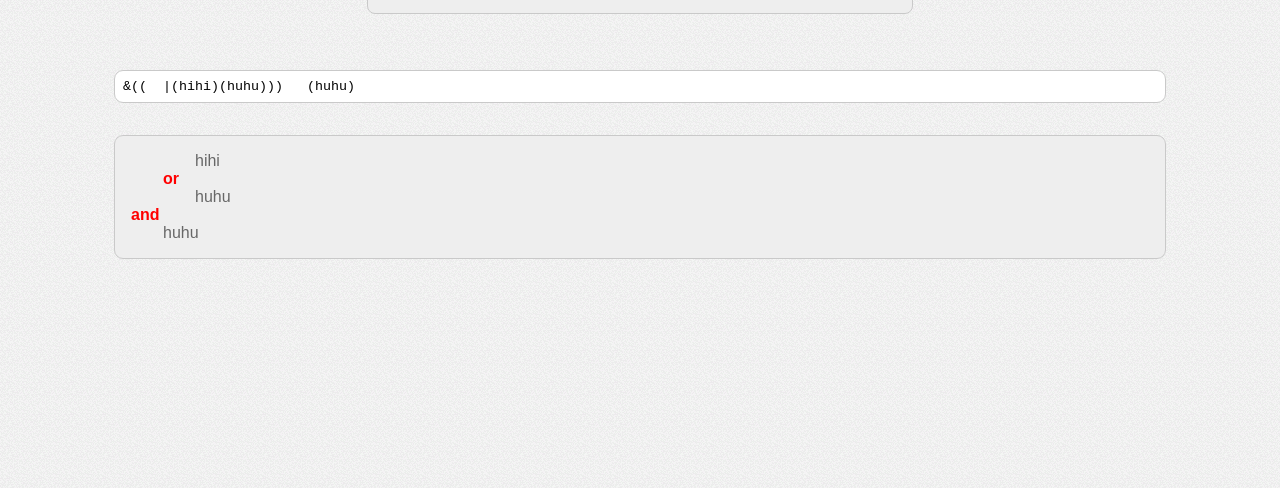
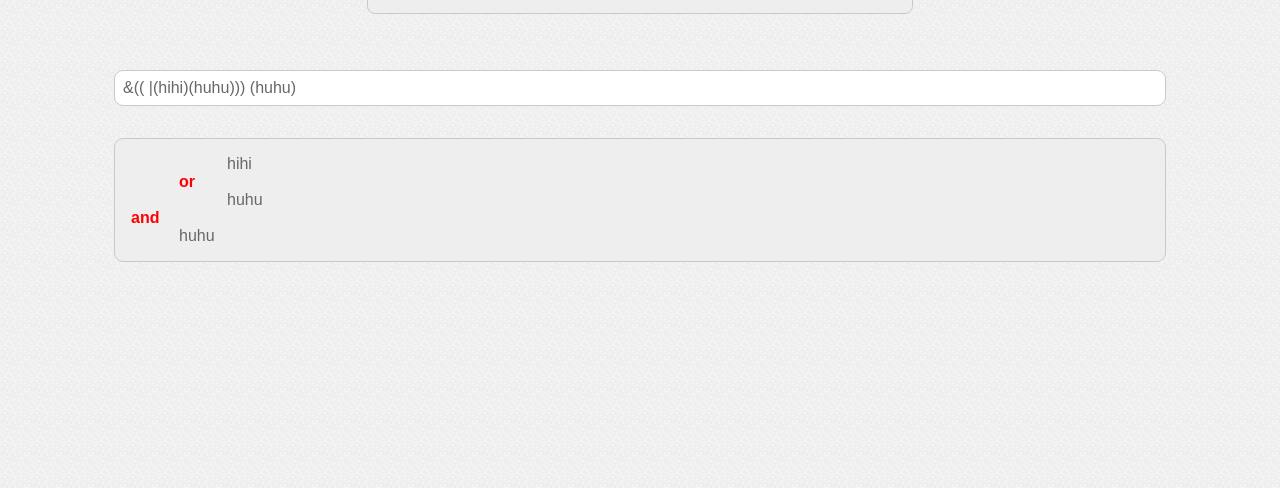
Before and after one commit to piellardj/ldap-filter-analyzer, a website with bundled scripts: page docs/index.html in a window 1280 px wide. Shown: the part 242-730 px from the top of the page. Built offline with nearby package versions, Linux system fonts and the light colour scheme.

Commit message:
Input is no longer a textarea to allow styling

```diff
--- a/docs/index.html
+++ b/docs/index.html
@@ -18,7 +18,8 @@
     }
 
     .node .node {
-      padding-left: 2em;
+      margin-left: 2.5em;
+      padding-left: .5em;
     }
 
     .operator {
@@ -53,7 +54,7 @@
     </div>
 
     <div class="demo" style="max-width:1100px;width:100%;padding:8px;margin:auto;box-sizing:border-box;">
-      <textarea id="input" rows="1" style="width:100%;margin:16px;border:1px solid #c9c9c9;border-radius:9px;resize:none;outline:none;padding:8px"></textarea>
+      <div id="input" contenteditable="true" style="background:white;text-align:left;width:100%;margin:16px;border:1px solid #c9c9c9;border-radius:9px;resize:none;outline:none;padding:8px"></div>
 
       <div id="result" style="text-align:left;padding:16px;border-radius:9px;border:1px solid #c9c9c9;width:100%;min-height:32px;margin:16px;background:#eee">
       </div>
--- a/src/ts/main.ts
+++ b/src/ts/main.ts
@@ -40,7 +40,7 @@ window.addEventListener("load", function analyzeAll(): void {
     const resultElement = document.getElementById("result");
 
     function updateResult(): void {
-        const textToAnalyze: string = inputElement.value;
+        const textToAnalyze: string = inputElement.textContent;
         const stringReader = new ForwardStringReader(textToAnalyze);
 
         let rootNode: INode;
@@ -65,8 +65,8 @@ window.addEventListener("load", function analyzeAll(): void {
     }
 
     inputElement.addEventListener("keyup", updateInputHeight);
-    inputElement.addEventListener("input", updateResult);
+    inputElement.addEventListener("keyup", updateResult);
 
-    inputElement.value = "&((  |(hihi)(huhu)))   (huhu)";
+    inputElement.textContent = "&((  |(hihi)(huhu)))   (huhu)";
     updateResult();
 });
```
Also changed, not shown: docs/script/main.min.js, 1 other file.
